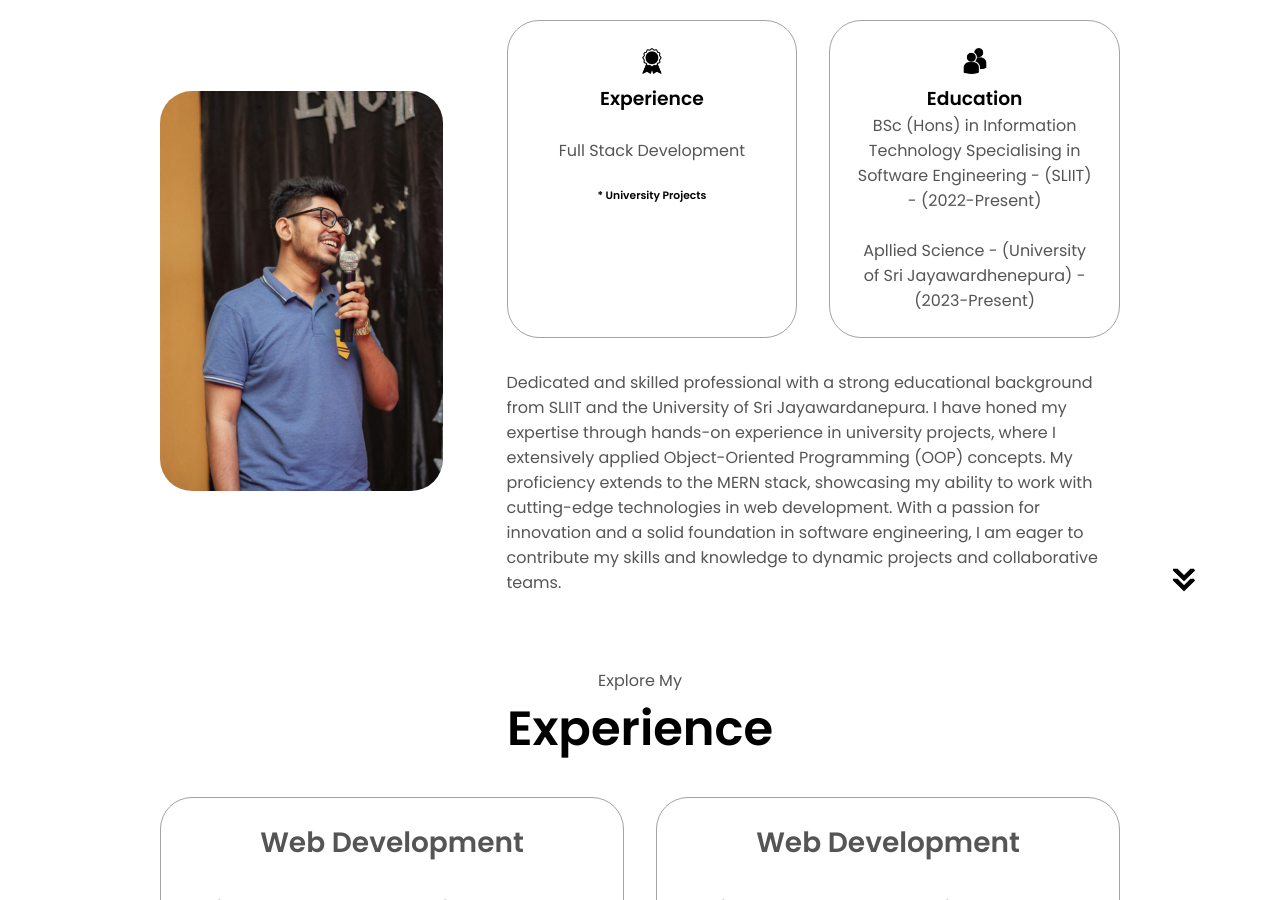
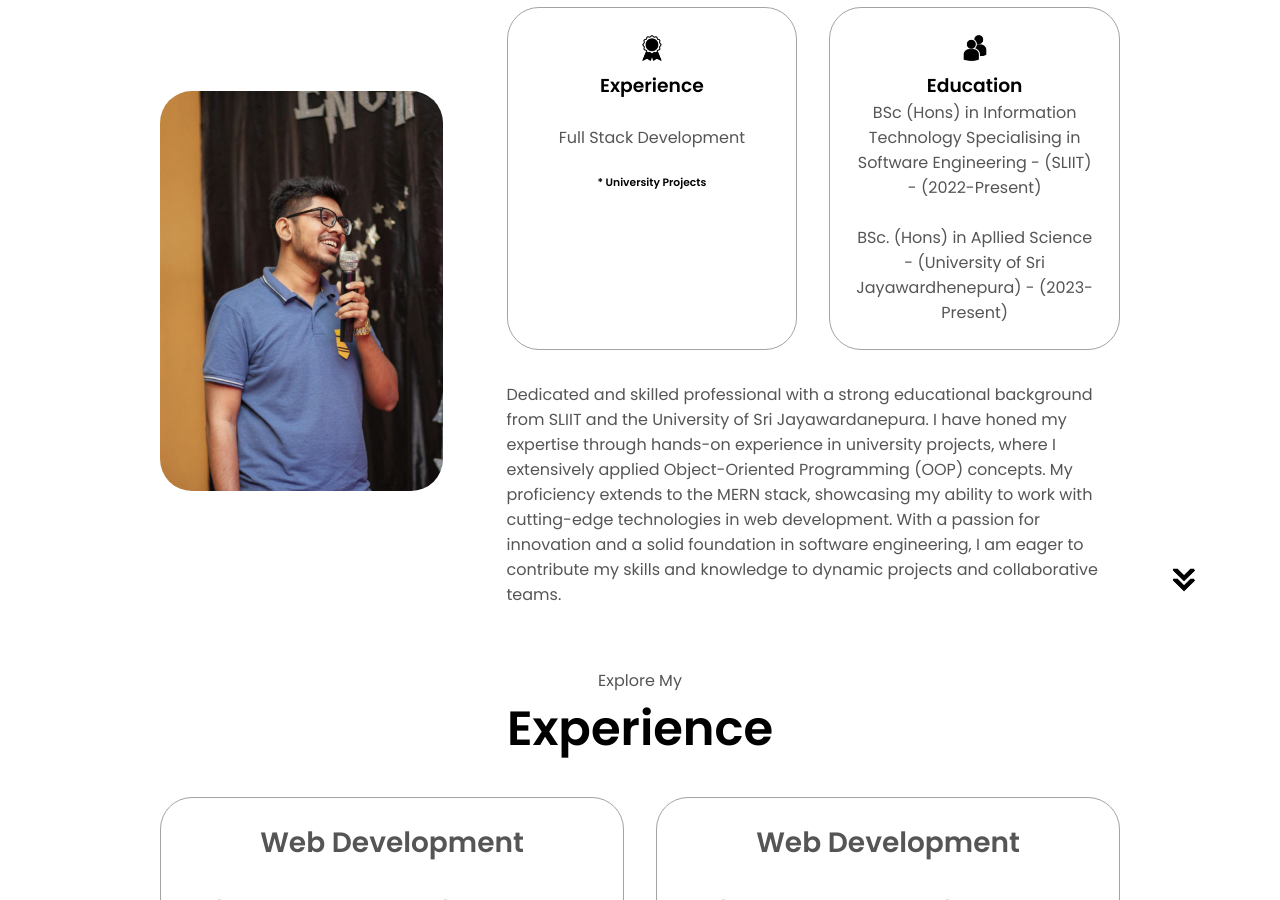
Before and after one commit to IreshEranga/Iresh_Eranga_Portfolio, a plain HTML site: page index.html in a window 1280 px wide. Shown: the part 1028-1928 px from the top of the page. Drawn offline with Linux system fonts and the light colour scheme.

Commit message:
Update index.html

```diff
--- a/index.html
+++ b/index.html
@@ -101,7 +101,7 @@
                 class="icon"
               />
               <h3>Education</h3>
-              <p>BSc (Hons) in Information Technology Specialising in Software Engineering - (SLIIT) - (2022-Present) <br /> <br> Apllied Science - (University of Sri Jayawardhenepura) - (2023-Present)</p>
+              <p>BSc (Hons) in Information Technology Specialising in Software Engineering - (SLIIT) - (2022-Present) <br /> <br>BSc. (Hons) in Apllied Science - (University of Sri Jayawardhenepura) - (2023-Present)</p>
             </div>
           </div>
           <div class="text-container">
```
